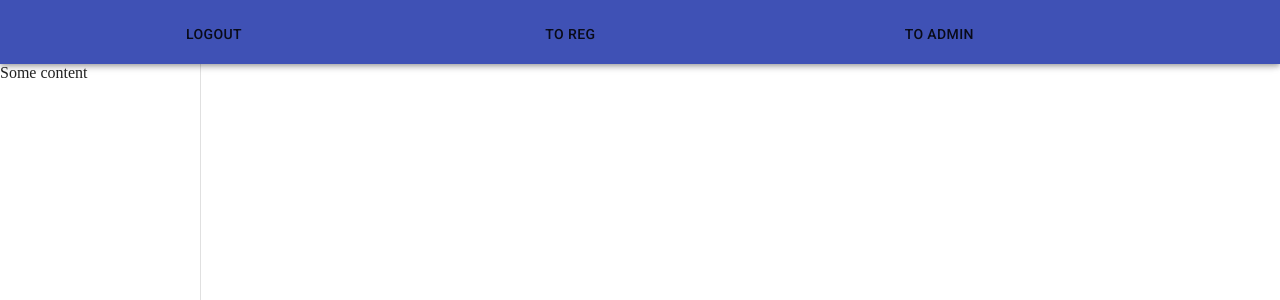
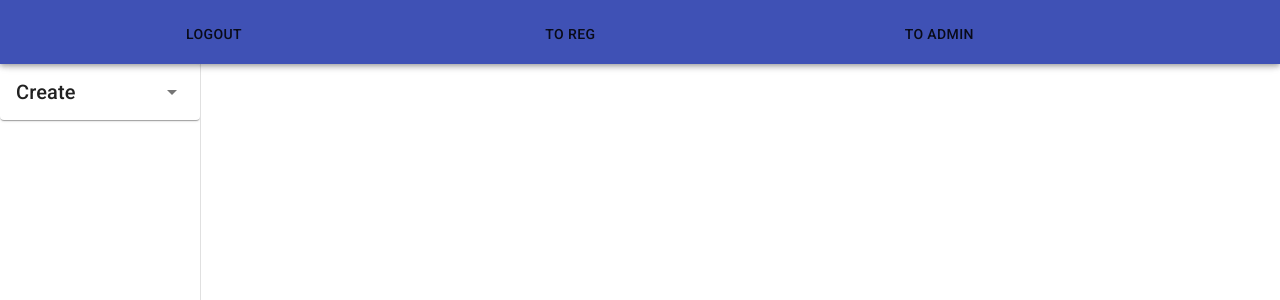
Before and after one commit to OnikiriNoKami/tankStore, a React (Create React App) app in the folder frontend/: page /auth in a window 1280 px wide. Shown: the top 300 px of the page. Built offline with nearby package versions, Linux system fonts and the light colour scheme.

Commit message:
accordion + some styles

```diff
--- a/frontend/public/index.html
+++ b/frontend/public/index.html
@@ -14,6 +14,24 @@
         height: 100%;
         width: 100%;
       }
+      /* Hide scrollbar for Chrome, Safari and Opera */
+      .scrollbar-hidden::-webkit-scrollbar {
+        display: none;
+      }
+      html {
+    overflow: scroll;
+    overflow-x: hidden;
+}
+::-webkit-scrollbar {
+    width: 0;  /* Remove scrollbar space */
+    background: transparent;  /* Optional: just make scrollbar invisible */
+}
+
+      /* Hide scrollbar for IE, Edge add Firefox */
+      .scrollbar-hidden {
+        -ms-overflow-style: none;
+        scrollbar-width: none; /* Firefox */
+      }
     </style>
     <title>React App</title>
   </head>
--- a/frontend/src/components/Sidebar.jsx
+++ b/frontend/src/components/Sidebar.jsx
@@ -1,9 +1,11 @@
 import { Drawer } from "@material-ui/core"
 import SidebarStyles from "../styles/SidebarStyles"
+import CreateDropdown from "./creators/CreateDropdown"
 
 
 const Sidebar = () => {
     const classes = SidebarStyles()
+
     return <div>
         <Drawer
             className={classes.drawer}
@@ -11,7 +13,7 @@ const Sidebar = () => {
             anchor='left'
             classes={{paper: classes.drawerPaper}}
         >
-            Some content
+            <CreateDropdown/>
         </Drawer>
     </div>
 }
--- /dev/null
+++ b/frontend/src/components/creators/CreateDropdown.jsx
@@ -0,0 +1,37 @@
+import { Accordion, AccordionDetails, AccordionSummary, Button, List, ListItem, ListItemText, Typography } from '@material-ui/core';
+import ArrowDropDownOutlinedIcon from '@material-ui/icons/ArrowDropDownOutlined';
+import AccordionStyles from '../../styles/AccordionStyles';
+import ListStyles from '../../styles/ListStyles';
+import createItems from '../../utils/menuCreateItems';
+
+const CreateDropdown = () => {
+    const classesList = ListStyles()
+    const classesAccordion = AccordionStyles()
+
+    return (
+        <Accordion className={classesAccordion.accordion}>
+            <AccordionSummary
+                expandIcon={<ArrowDropDownOutlinedIcon/>}
+            >
+                <Typography variant='h6'>
+                    Create
+                </Typography>
+            </AccordionSummary>
+            <AccordionDetails className={classesAccordion.details}>
+                <List className={classesList.list}>
+                    {createItems.map(item => (
+                        <ListItem
+                            className={classesList.item}
+                            button
+                            key={item.text}
+                        >
+                            <ListItemText primary={item.text}/>
+                        </ListItem>
+                    ))}
+                </List>
+            </AccordionDetails>
+        </Accordion>
+    )
+}
+
+export default CreateDropdown
--- /dev/null
+++ b/frontend/src/styles/AccordionStyles.js
@@ -0,0 +1,15 @@
+import { makeStyles } from "@material-ui/core";
+
+
+const AccordionStyles = makeStyles(theme => {
+    return {
+        accordion: {
+            padding: 0
+        },
+        details: {
+            padding: 0,
+        }
+    }
+})
+
+export default AccordionStyles
--- /dev/null
+++ b/frontend/src/styles/ListStyles.js
@@ -0,0 +1,17 @@
+import { makeStyles } from "@material-ui/core";
+
+
+const ListStyles = makeStyles((theme) => {
+    return {
+        list:{
+            padding: 0,
+            margin: 0,
+            width: "100%",
+        },
+        item: {
+            paddingLeft: '30px'
+        }
+    }
+})
+
+export default ListStyles
--- a/frontend/src/utils/consts.js
+++ b/frontend/src/utils/consts.js
@@ -4,3 +4,6 @@ export const REGISTRATION_ROUTE = '/registration'
 export const LOGIN_ROUTE = '/login'
 
 export const drawerWidth = 200;
+export const NATION_CODE = 'nation'
+export const ROLE_CODE = 'role'
+export const TYPE_CODE = 'type'
--- /dev/null
+++ b/frontend/src/utils/menuCreateItems.js
@@ -0,0 +1,18 @@
+import { NATION_CODE, ROLE_CODE, TYPE_CODE } from "./consts";
+
+const createItems = [
+    {
+        text: 'Nation',
+        code: NATION_CODE
+    },
+    {
+        text: 'Role',
+        code: ROLE_CODE
+    },
+    {
+        text: 'Type',
+        code: TYPE_CODE
+    }
+]
+
+export default createItems
```
